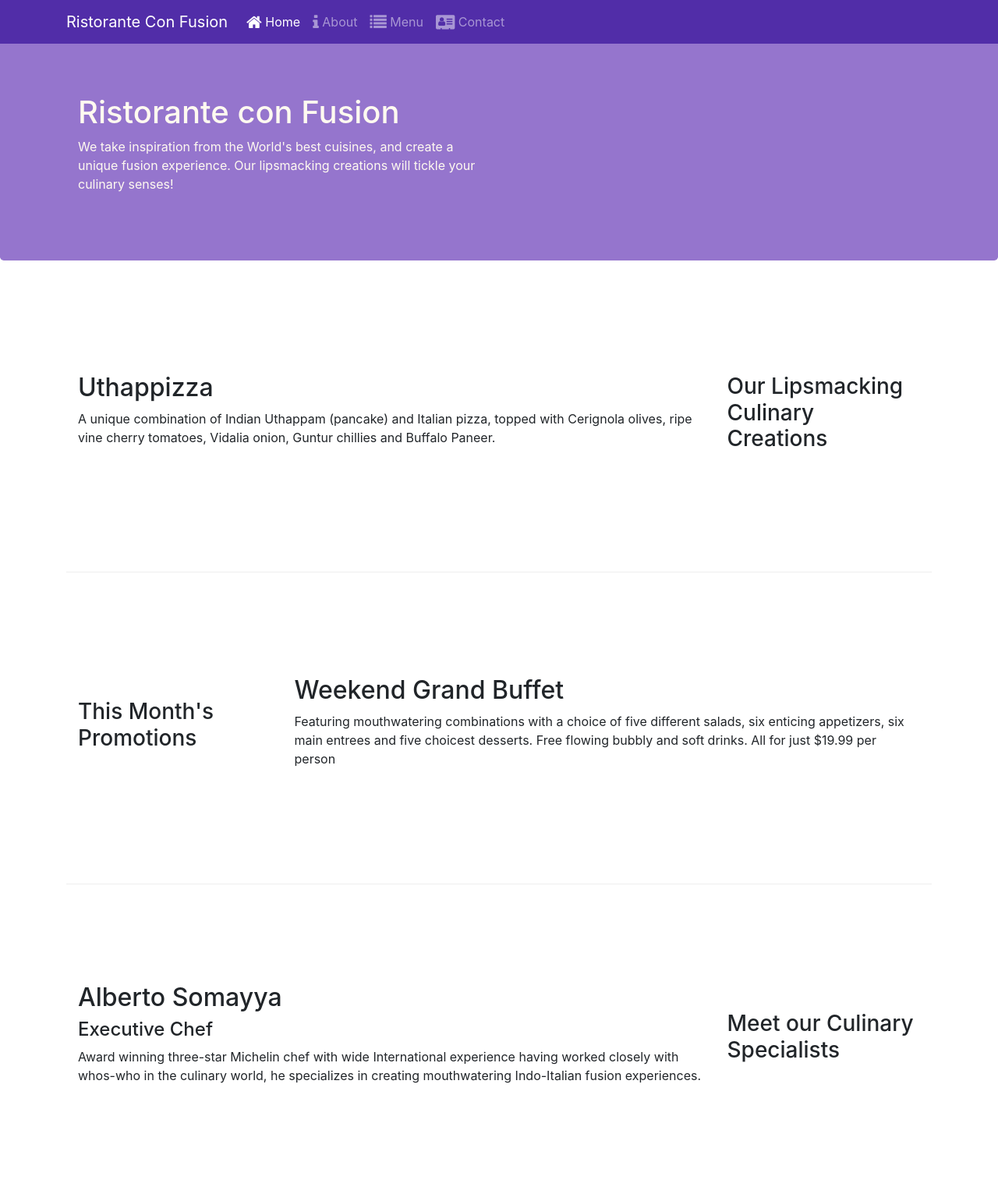
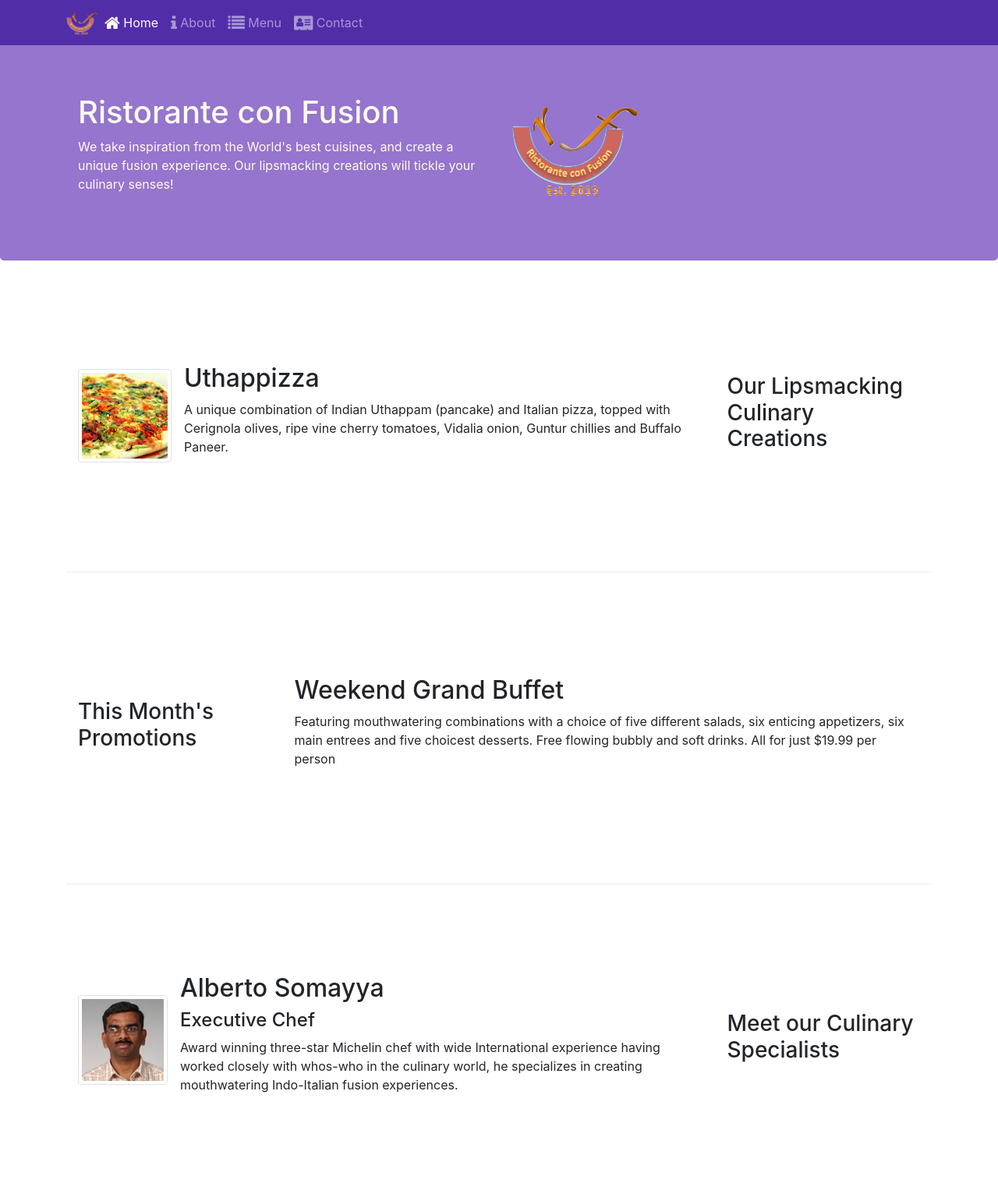
Before and after one commit to Austin17Lewis/conFusion4, a website: page index.html in a window 1280 px wide. Shown: the top 1531 px of the page at 78% size. Drawn offline with nearby package versions, Linux system fonts and the light colour scheme.

Commit message:
Images and Media

```diff
--- a/index.html
+++ b/index.html
@@ -18,7 +18,7 @@
 <body>
         <nav class="navbar navbar-dark navbar-expand-sm fixed-top">
                 <div class="container">
-                   <a class="navbar-brand" href="#">Ristorante Con Fusion</a>
+                    <a class="navbar-brand mr-auto" href="#"><img src="img/logo.png" height="30" width="41"></a>
                    <div class="collapse navbar-collapse" id="Navbar">
                         <ul class="navbar-nav mr-auto">
                                 <li class="nav-item active"><a class="nav-link" href="#"><span class="fa fa-home fa-lg"></span> Home</a></li>
@@ -40,8 +40,9 @@
                     <h1>Ristorante con Fusion</h1>
                     <p>We take inspiration from the World's best cuisines, and create a unique fusion experience. Our lipsmacking creations will tickle your culinary senses!</p>
                 </div>
-                <div class="col-12 col-sm-6">
-                </div>
+                <div class="col-12 col-sm align-self-center">
+                        <img src="img/logo.png" class="img-fluid">
+                    </div>
             </div>
         </div>
     </header>
@@ -52,9 +53,16 @@
                 <h3>Our Lipsmacking Culinary Creations</h3>
             </div>
             <div class="col col-sm col-md">
-                <h2>Uthappizza</h2>
-                <p>A unique combination of Indian Uthappam (pancake) and Italian pizza, topped with Cerignola olives, ripe vine cherry tomatoes, Vidalia onion, Guntur chillies and Buffalo Paneer.</p>
-            </div>
+                    <div class="media">
+                            <img class="d-flex mr-3 img-thumbnail align-self-center" src="img/uthappizza.png" alt="Uthappizza">
+                            <div class="media-body">
+                                <h2 class="mt-0">Uthappizza</h2>
+                                <p class="d-none d-sm-block">A unique combination of Indian Uthappam (pancake) and
+                                    Italian pizza, topped with Cerignola olives, ripe vine
+                                    cherry tomatoes, Vidalia onion, Guntur chillies and
+                                    Buffalo Paneer.</p>
+                            </div>
+                        </div> </div>
         </div>
 
 
@@ -73,10 +81,18 @@
                 <h3>Meet our Culinary Specialists</h3>
             </div>
             <div class="col col-sm order-sm-first col-md">
-                <h2>Alberto Somayya</h2>
-                <h4>Executive Chef</h4>
-                <p>Award winning three-star Michelin chef with wide International experience having worked closely with whos-who in the culinary world, he specializes in creating mouthwatering Indo-Italian fusion experiences. </p>
-            </div>
+                    <div class="media">
+                            <img class="d-flex mr-3 img-thumbnail align-self-center" src="img/alberto.png" alt="Alberto Somayya">
+                            <div class="media-body">
+                                <h2 class="mt-0">Alberto Somayya</h2>
+                                <h4>Executive Chef</h4>
+                                <p class="d-none d-sm-block">Award winning three-star Michelin chef with wide
+                                    International experience having worked closely with
+                                    whos-who in the culinary world, he specializes in
+                                    creating mouthwatering Indo-Italian fusion experiences.
+                                    </p>
+                            </div>
+                        </div> </div>
         </div>
     </div>
 
```
Also changed, not shown: aboutus.html (+4 -3 lines), contactus.html (+4 -3 lines), img/alberto.png (added), img/buffet.png (added), img/logo.png (added), img/uthappizza.png (added).
